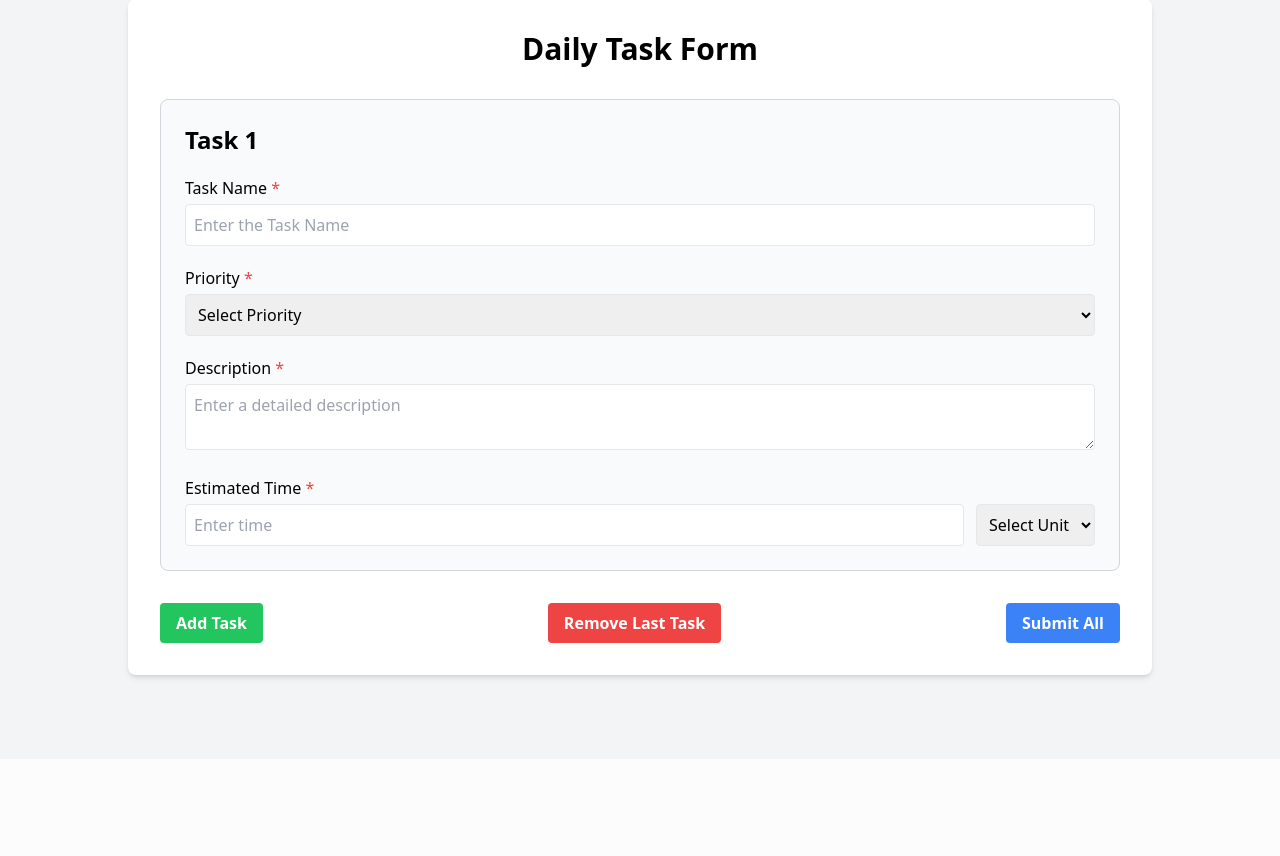
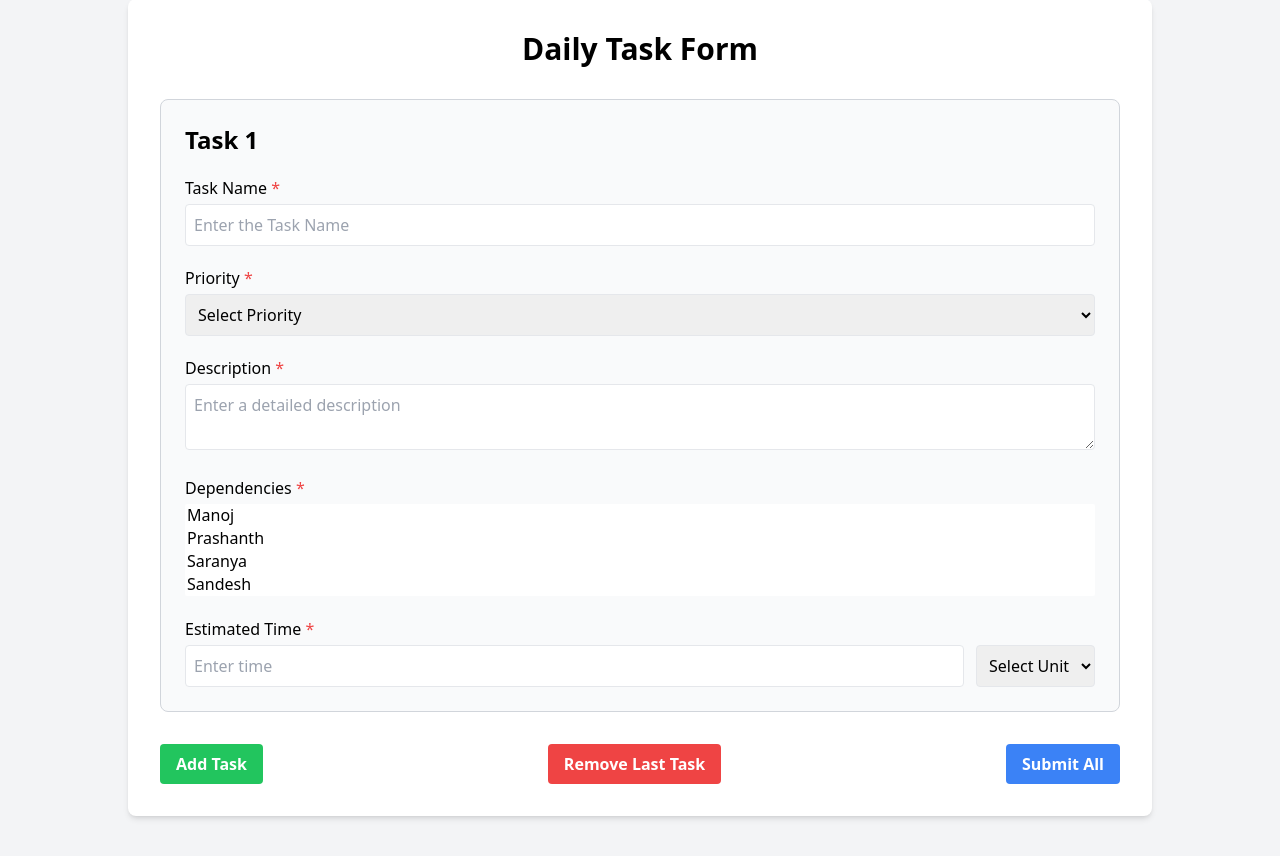
Before and after one commit to AkshithaRao123/Daily-tasks, a Flask app: page /form in a window 1280 px wide. Shown: the part 41-897 px from the top of the page. Before the commit the page ends 722 px from the top, so only its background shows below. Run offline with Flask 3, Linux system fonts and the light colour scheme; some libraries are stand-ins or nearby versions.

Commit message:
Update daily.html

```diff
--- a/templates/daily.html
+++ b/templates/daily.html
@@ -69,6 +69,23 @@
           </div>
 
           <div>
+            <label class="block font-medium mb-1">Dependencies <span class="text-red-500">*</span></label>
+            <select class="w-full dependencies" multiple placeholder="Select dependencies...">
+              <option value="Manoj">Manoj</option>
+              <option value="Prashanth">Prashanth</option>
+              <option value="Saranya">Saranya</option>
+              <option value="Sandesh">Sandesh</option>
+              <option value="Vivek">Vivek</option>
+              <option value="Pavithra">Pavithra</option>
+              <option value="Adi">Adi</option>
+              <option value="Akshitha">Akshitha</option>
+              <option value="Sharon">Sharon</option>
+              <option value="None">None</option>
+            </select>
+            <p class="error-message text-red-500 text-sm hidden">Dependency is required.</p>
+          </div>
+
+          <div>
             <label class="block font-medium mb-1">Estimated Time <span class="text-red-500">*</span></label>
             <div class="flex gap-3">
               <input type="number" min="1" class="w-full border p-2 rounded time_value" placeholder="Enter time" required>
@@ -80,6 +97,7 @@
             </div>
             <p class="error-message text-red-500 text-sm hidden">Both time value and unit are required.</p>
           </div>
+
         </div>
       `;
       document.getElementById('tasksContainer').insertAdjacentHTML('beforeend', taskHTML);
@@ -109,6 +127,9 @@
         const description = task.querySelector('.description');
         const descriptionError = task.querySelector('.description + .error-message');
 
+        const dependencies = task.querySelector('.dependencies');
+        const dependenciesError = task.querySelector('.dependencies + .error-message');
+
         const timeValue = task.querySelector('.time_value');
         const timeUnit = task.querySelector('.time_unit');
         const timeError = task.querySelector('.time_unit').parentElement.nextElementSibling;
@@ -137,6 +158,13 @@
           descriptionError.classList.add('hidden');
         }
 
+        if (dependencies.value === '') {
+          dependenciesError.classList.remove('hidden');
+          isValid = false;
+        } else {
+          dependenciesError.classList.add('hidden');
+        }
+
         // Validate Estimated Time
         if (timeValue.value.trim() === '' || timeUnit.value === '') {
           timeError.classList.remove('hidden');
@@ -150,6 +178,7 @@
             taskName: taskName.value,
             priority: priority.value,
             description: description.value,
+            dependencies: dependencies.value,
             estimatedTime: {
               value: timeValue.value,
               unit: timeUnit.value
```
